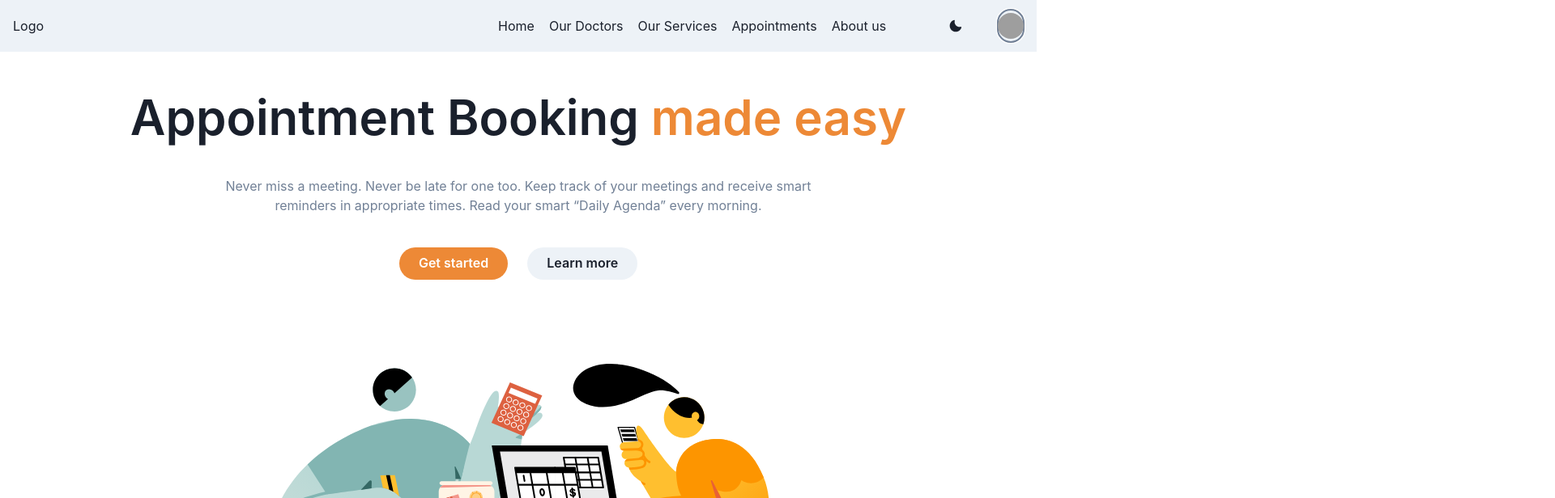
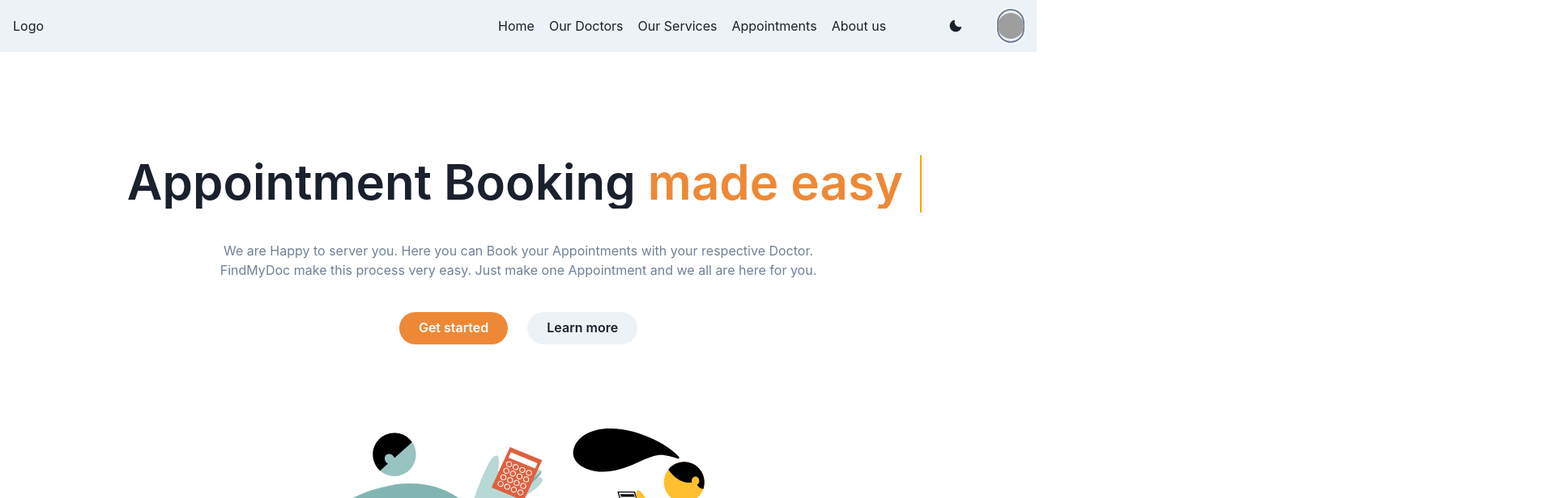
Before and after one commit to akshaychavan010101/Hospital-Booking-App, a React (Vite) app in the folder client/: page / in a window 1280 px wide. Shown: the top 616 px of the page at 81% size, 1920 px wide, since content can reach past the window. Built offline with nearby package versions, Linux system fonts and the light colour scheme; grey boxes are pictures that could not be loaded.

Commit message:
animation created

```diff
--- a/client/src/components/HomePageMiddleSection/HomeMiddleComp.module.css
+++ b/client/src/components/HomePageMiddleSection/HomeMiddleComp.module.css
@@ -0,0 +1,45 @@
+::-webkit-scrollbar {
+    display: none;
+}
+
+/* :root{
+    --bodyColor:#1a202c;
+}
+body{
+    background-color: var(--bodyColor);
+} */
+
+.typing {
+    display: inline-block;
+    white-space: nowrap;
+    overflow-y: hidden;
+    margin-right: 0.5rem;
+}
+
+.typing::before {
+    display: inline-block;
+    white-space: nowrap;
+    overflow: hidden;
+    margin-right: 0.5rem;
+    content: '';
+    border-left: 2px solid orange;
+    left: 0;
+    top: 10;
+    height: 7%;
+    width: 100%;
+    position: absolute;
+    background-color: white;
+    animation: animate 4s steps(12) infinite;
+}
+
+@keyframes animate {
+
+    30%,
+    60% {
+        left: 100%;
+    }
+
+    100% {
+        left: 0%;
+    }
+}
--- a/client/src/components/HomePageMiddleSection/HomeMiddleComp.tsx
+++ b/client/src/components/HomePageMiddleSection/HomeMiddleComp.tsx
@@ -1,5 +1,5 @@
-import React from 'react'
 import styles from "./HomeMiddleComp.module.css"
+
 
 import {
     Flex,
@@ -13,16 +13,19 @@ import {
 } from '@chakra-ui/react';
 
 export default function HomeMiddleComp() {
+    const body = document.body;
+    const bgColor = window.getComputedStyle(body).getPropertyValue('background-color');
+
     return (
-      <Container maxW={'5xl'}>
-        <Stack
+        <Container maxW={'5xl'} marginTop={'20'}>
+            <Stack position={'relative'}
                 textAlign={'center'}
                 align={'center'}
                 spacing={{ base: 8, md: 10 }}
                 py={{ base: 20, md: 28 }}>
-          <Heading
+                <Heading className={styles.typing}
                     fontWeight={600}
-            fontSize={{ base: '3xl', sm: '4xl', md: '6xl' }}
+                    fontSize={{ base: '2xl', sm: '4xl', md: '6xl' }}
                     lineHeight={'110%'}>
                     Appointment Booking{' '}
                     <Text as={'span'} color={'orange.400'}>
@@ -30,9 +33,8 @@ import {
                     </Text>
                 </Heading>
                 <Text color={'gray.500'} maxW={'3xl'}>
-            Never miss a meeting. Never be late for one too. Keep track of your
-            meetings and receive smart reminders in appropriate times. Read your
-            smart “Daily Agenda” every morning.
+                    We are Happy to server you. Here you can Book your Appointments with your respective Doctor. FindMyDoc make this process very easy.
+                    Just make one Appointment and we all are here for you.
                 </Text>
                 <Stack spacing={6} direction={'row'}>
                     <Button
@@ -57,6 +59,8 @@ import {
         </Container>
     );
 }
+
+
 
 export const Illustration = (props: IconProps) => {
     return (
--- a/client/src/components/navbar/Navbar.module.css
+++ b/client/src/components/navbar/Navbar.module.css
@@ -1,3 +1,7 @@
+body{
+    position: relative;
+}
+
 .navbarContainer{
     position: fixed;
     top: 0;
--- a/client/tsconfig.json
+++ b/client/tsconfig.json
@@ -19,6 +19,7 @@
     "noUnusedParameters": true,
     "noFallthroughCasesInSwitch": true
   },
-  "include": ["src"],
-  "references": [{ "path": "./tsconfig.node.json" }]
+  "include": ["src","src/.d.ts"],
+  "references": [{ "path": "./tsconfig.node.json" }],
+
 }
```
Also changed, not shown: client/package.json (+5 -2 lines), client/src/typing.d.ts (added, +16 -0 lines), client/src/.d.ts (added), 1 other file (tests, documents, lock files or other folders). Lines whose indentation alone changed are shown as unchanged.
